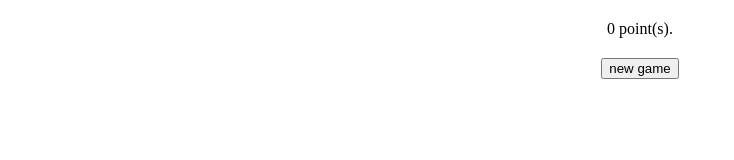
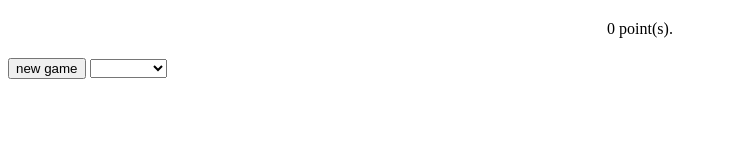
Before and after one commit to battermann/samegame-fable, a website: page public/index.html in a window 1280 px wide. Shown: the whole page, without its empty margins (0-734 px from the left). Drawn offline with Linux system fonts and the light colour scheme.

Commit message:
select from a list of preset games

```diff
--- a/public/index.html
+++ b/public/index.html
@@ -10,7 +10,20 @@
 <body>
     <div id="sg-board" class="15-15-5"></div>
     <div id="sg-score">0 point(s).</div>
-    <div class="new-button-wrapper"><button type="button" id="new-game">new game</button></div>
+    <button type="button" id="new-game">new game</button>
+    <select id="sg-select-game">
+        <option value="-1" selected="selected">&nbsp;</option>
+        <option value="0">Game 1</option>
+        <option value="1">Game 2</option>
+        <option value="2">Game 3</option>
+        <option value="3">Game 4</option>
+        <option value="4">Game 5</option>
+        <option value="5">Game 6</option>
+        <option value="6">Game 7</option>
+        <option value="7">Game 8</option>
+        <option value="8">Game 9</option>
+        <option value="9">Game 10</option>
+    </select>
     <script src="samegame.js"></script>
 </body>
 </html>
```
Also changed, not shown: 2 other files.
